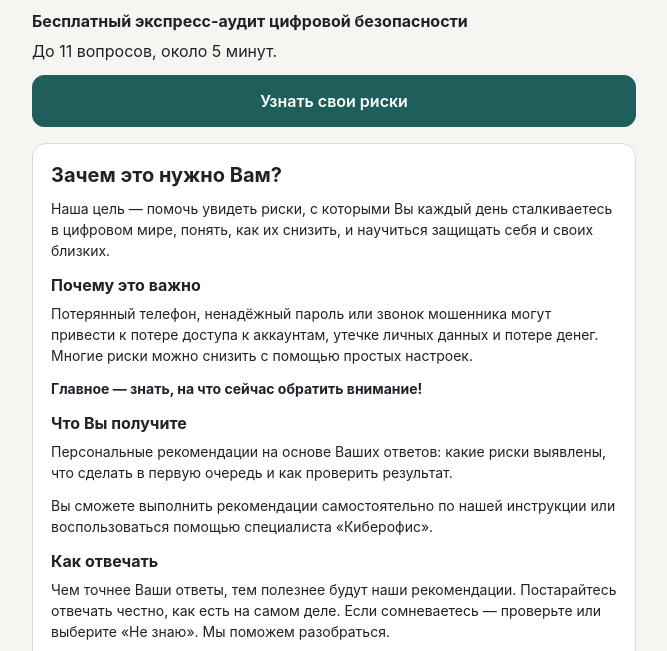
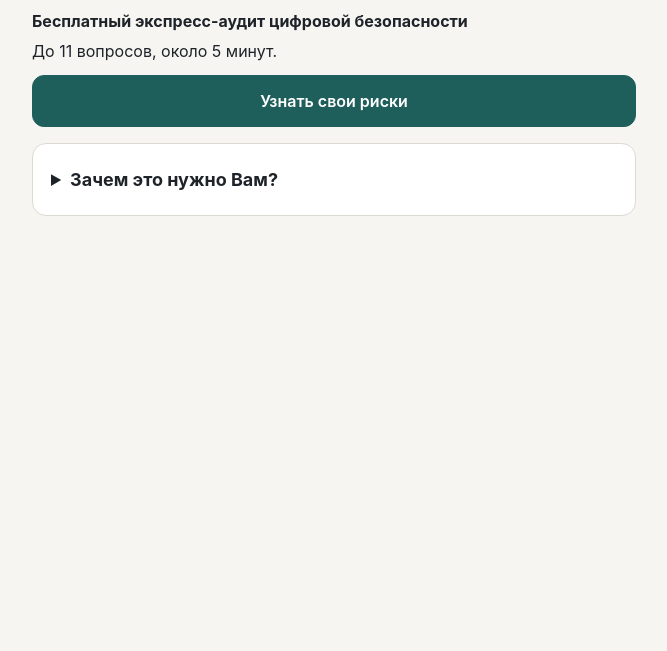
Before and after one commit to Skalozubika/cyberoffice-express-audit, a plain HTML site: page index.html in a window 1280 px wide. Shown: the part 137-788 px from the top of the page, without its empty margins (306-973 px from the left). Drawn offline with Linux system fonts and the light colour scheme.

Commit message:
Restore expandable audit introduction

```diff
--- a/index.html
+++ b/index.html
@@ -114,7 +114,7 @@ a.btn{display:inline-flex;align-items:center;justify-content:center;text-decorat
 .brand{flex-wrap:wrap;gap:8px}.emergency-link{color:inherit;display:inline-flex;align-items:center;min-height:44px;text-decoration:underline;text-underline-offset:3px}.acts .btn{text-align:center;text-decoration:none}
 a.btn{text-decoration:none;text-align:center}.contact-choice{display:flex;align-items:flex-start;gap:8px;margin:16px 0}.contact-choice input{margin-top:4px}.btn[hidden]{display:none}.map .item .top:not(:first-child){margin-top:8px}
 .contact-form{margin-top:16px}.contact-form fieldset{border:0;padding:0;margin:0;min-inline-size:0}.contact-form legend,.contact-field label{font-weight:700}.contact-options{display:flex;flex-wrap:wrap;gap:8px 16px;margin-top:8px}.contact-options label{min-height:44px;display:flex;align-items:center;gap:6px;cursor:pointer}.contact-field label{display:block;margin-bottom:6px}.contact-field input{width:100%;max-width:100%;font:inherit;background:var(--surface);color:var(--ink);border:1px solid var(--line);border-radius:8px;padding:10px}
-.intro-explanation{margin-top:16px}.map summary{cursor:pointer;font-weight:700;font-size:18px}.protection{display:flex;align-items:center;gap:16px}.protection p{margin:6px 0 0}.protection .risk-flag{color:var(--crit)}.score-ring{--ring:var(--ok);flex:none;width:96px;aspect-ratio:1;border-radius:50%;background:radial-gradient(closest-side,var(--surface) 82%,transparent 84%),conic-gradient(var(--ring) var(--score),var(--line) 0);display:flex;flex-direction:column;justify-content:center;align-items:center;line-height:1.2}.crit .score-ring{--ring:var(--crit)}.warn .score-ring{--ring:var(--warn)}.score-ring strong{font-size:28px}.score-ring span{font-size:12px}@media(max-width:360px){.score-ring{width:74px}.protection{gap:10px;padding-inline:12px}}
+.intro-explanation{margin-top:16px}.intro-explanation summary{cursor:pointer;font-size:18px;font-weight:700;padding-block:4px}.intro-explanation[open] summary{margin-bottom:12px}.map summary{cursor:pointer;font-weight:700;font-size:18px}.protection{display:flex;align-items:center;gap:16px}.protection p{margin:6px 0 0}.protection .risk-flag{color:var(--crit)}.score-ring{--ring:var(--ok);flex:none;width:96px;aspect-ratio:1;border-radius:50%;background:radial-gradient(closest-side,var(--surface) 82%,transparent 84%),conic-gradient(var(--ring) var(--score),var(--line) 0);display:flex;flex-direction:column;justify-content:center;align-items:center;line-height:1.2}.crit .score-ring{--ring:var(--crit)}.warn .score-ring{--ring:var(--warn)}.score-ring strong{font-size:28px}.score-ring span{font-size:12px}@media(max-width:360px){.score-ring{width:74px}.protection{gap:10px;padding-inline:12px}}
 </style>
 </head>
 <body>
@@ -333,8 +333,8 @@ function renderIntro(){
   c.appendChild(el("h1",null,"КИБЕРОФИС «CYBER OFFICE»"));
   c.appendChild(el("h3",null,"Бесплатный экспресс-аудит цифровой безопасности"));
   c.appendChild(el("p",null,"До 11 вопросов, около 5 минут."));
-  var card=el("section",{class:"card small intro-explanation"});
-  card.innerHTML="<h2>Зачем это нужно Вам?</h2><div><p>Наша цель — помочь увидеть риски, с которыми Вы каждый день сталкиваетесь в цифровом мире, понять, как их снизить, и научиться защищать себя и своих близких.</p><h3>Почему это важно</h3><p>Потерянный телефон, ненадёжный пароль или звонок мошенника могут привести к потере доступа к аккаунтам, утечке личных данных и потере денег. Многие риски можно снизить с помощью простых настроек.</p><p><b>Главное — знать, на что сейчас обратить внимание!</b></p><h3>Что Вы получите</h3><p>Персональные рекомендации на основе Ваших ответов: какие риски выявлены, что сделать в первую очередь и как проверить результат.</p><p>Вы сможете выполнить рекомендации самостоятельно по нашей инструкции или воспользоваться помощью специалиста «Киберофис».</p><h3>Как отвечать</h3><p>Чем точнее Ваши ответы, тем полезнее будут наши рекомендации. Постарайтесь отвечать честно, как есть на самом деле. Если сомневаетесь — проверьте или выберите «Не знаю». Мы поможем разобраться.</p><p>Мы не запрашиваем пароли, коды подтверждения, данные банковских карт и документы.</p><p>Ответы сохраняются в этом браузере. Вы сами решаете, отправлять ли рекомендации или связываться с нами.</p></div>";
+  var card=el("details",{class:"card small intro-explanation"});
+  card.innerHTML="<summary>Зачем это нужно Вам?</summary><div><p>Наша цель — помочь увидеть риски, с которыми Вы каждый день сталкиваетесь в цифровом мире, понять, как их снизить, и научиться защищать себя и своих близких.</p><h3>Почему это важно</h3><p>Потерянный телефон, ненадёжный пароль или звонок мошенника могут привести к потере доступа к аккаунтам, утечке личных данных и потере денег. Многие риски можно снизить с помощью простых настроек.</p><p><b>Главное — знать, на что сейчас обратить внимание!</b></p><h3>Что Вы получите</h3><p>Персональные рекомендации на основе Ваших ответов: какие риски выявлены, что сделать в первую очередь и как проверить результат.</p><p>Вы сможете выполнить рекомендации самостоятельно по нашей инструкции или воспользоваться помощью специалиста «Киберофис».</p><h3>Как отвечать</h3><p>Чем точнее Ваши ответы, тем полезнее будут наши рекомендации. Постарайтесь отвечать честно, как есть на самом деле. Если сомневаетесь — проверьте или выберите «Не знаю». Мы поможем разобраться.</p><p>Мы не запрашиваем пароли, коды подтверждения, данные банковских карт и документы.</p><p>Ответы сохраняются в этом браузере. Вы сами решаете, отправлять ли рекомендации или связываться с нами.</p></div>";
   var r=el("div",{class:"row"});
   r.appendChild(el("button",{class:"btn",type:"button",onclick:function(){state.screen=has&&allAnswered()?"result":"q"; if(!has) state.idx=0; if(state.screen==="result"&&!state.auditId) state.auditId=createAuditId(); save();render();}},"Узнать свои риски"));
   c.appendChild(r);
```
